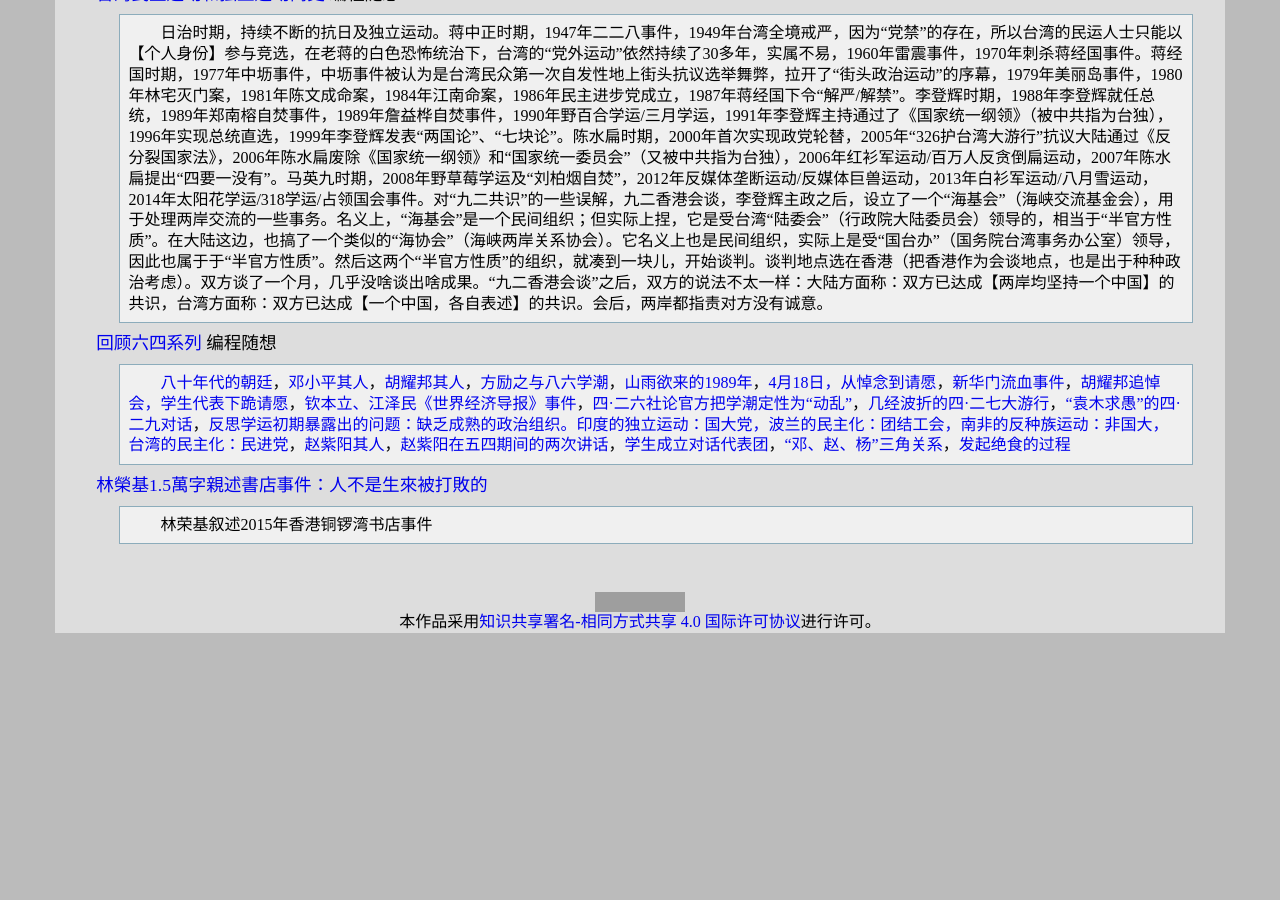
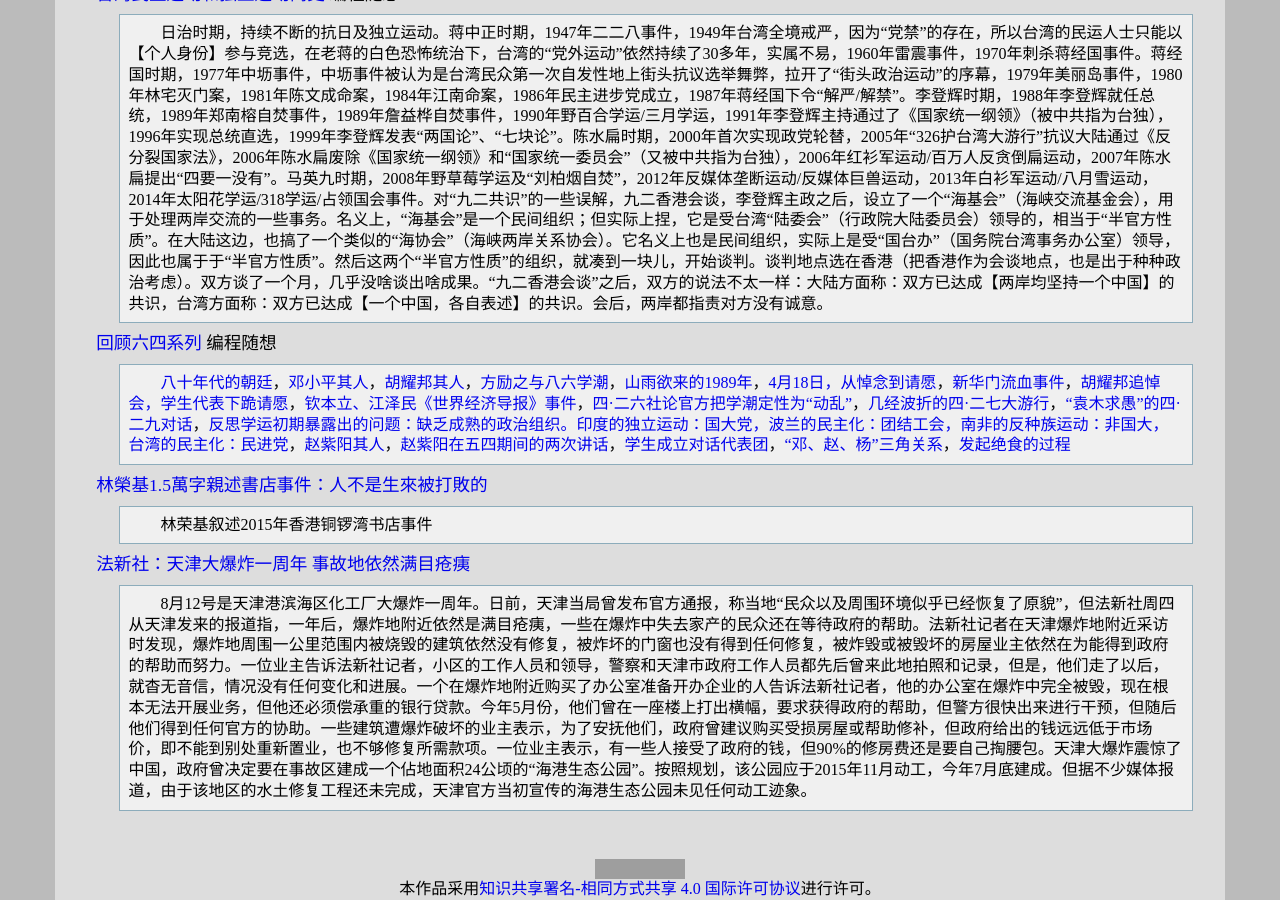
Before and after one commit to leiqin/leiqin.github.io, a Jekyll site: the page built from shoucang/history.markdown, in a window 1280 px wide and 900 px high, scrolled down 10436 px. Built offline with Jekyll 4.4.1, drawn with Linux system fonts in a browser that asks for light colours; before the commit the page ends 11069 px from its top, so only the background shows below that; grey boxes are pictures that could not be loaded.

Commit message:
+ 添加以史为镜 法新社：天津大爆炸一周年 事故地依然满目疮痍

```diff
--- a/shoucang/history.markdown
+++ b/shoucang/history.markdown
@@ -199,3 +199,6 @@ NHK纪录片：年轻人的“反叛” 香港占中75天
 
 [林榮基1.5萬字親述書店事件：人不是生來被打敗的](https://theinitium.com/article/20160803-hongkong-opinion-cwbbookstore/)
 :	林荣基叙述2015年香港铜锣湾书店事件
+
+[法新社：天津大爆炸一周年 事故地依然满目疮痍](http://cn.rfi.fr/%E4%B8%AD%E5%9B%BD/20160811-%E6%B3%95%E6%96%B0%E7%A4%BE%EF%BC%9A%E5%A4%A9%E6%B4%A5%E5%A4%A7%E7%88%86%E7%82%B8%E4%B8%80%E5%91%A8%E5%B9%B4-%E4%BA%8B%E6%95%85%E5%9C%B0%E4%BE%9D%E7%84%B6%E6%BB%A1%E7%9B%AE%E7%96%AE%E7%97%8D)
+:	8月12号是天津港滨海区化工厂大爆炸一周年。日前，天津当局曾发布官方通报，称当地“民众以及周围环境似乎已经恢复了原貌”，但法新社周四从天津发来的报道指，一年后，爆炸地附近依然是满目疮痍，一些在爆炸中失去家产的民众还在等待政府的帮助。法新社记者在天津爆炸地附近采访时发现，爆炸地周围一公里范围内被烧毁的建筑依然没有修复，被炸坏的门窗也没有得到任何修复，被炸毁或被毁坏的房屋业主依然在为能得到政府的帮助而努力。一位业主告诉法新社记者，小区的工作人员和领导，警察和天津市政府工作人员都先后曾来此地拍照和记录，但是，他们走了以后，就杳无音信，情况没有任何变化和进展。一个在爆炸地附近购买了办公室准备开办企业的人告诉法新社记者，他的办公室在爆炸中完全被毁，现在根本无法开展业务，但他还必须偿承重的银行贷款。今年5月份，他们曾在一座楼上打出横幅，要求获得政府的帮助，但警方很快出来进行干预，但随后他们得到任何官方的协助。一些建筑遭爆炸破坏的业主表示，为了安抚他们，政府曾建议购买受损房屋或帮助修补，但政府给出的钱远远低于市场价，即不能到别处重新置业，也不够修复所需款项。一位业主表示，有一些人接受了政府的钱，但90%的修房费还是要自己掏腰包。天津大爆炸震惊了中国，政府曾决定要在事故区建成一个佔地面积24公顷的“海港生态公园”。按照规划，该公园应于2015年11月动工，今年7月底建成。但据不少媒体报道，由于该地区的水土修复工程还未完成，天津官方当初宣传的海港生态公园未见任何动工迹象。
```
